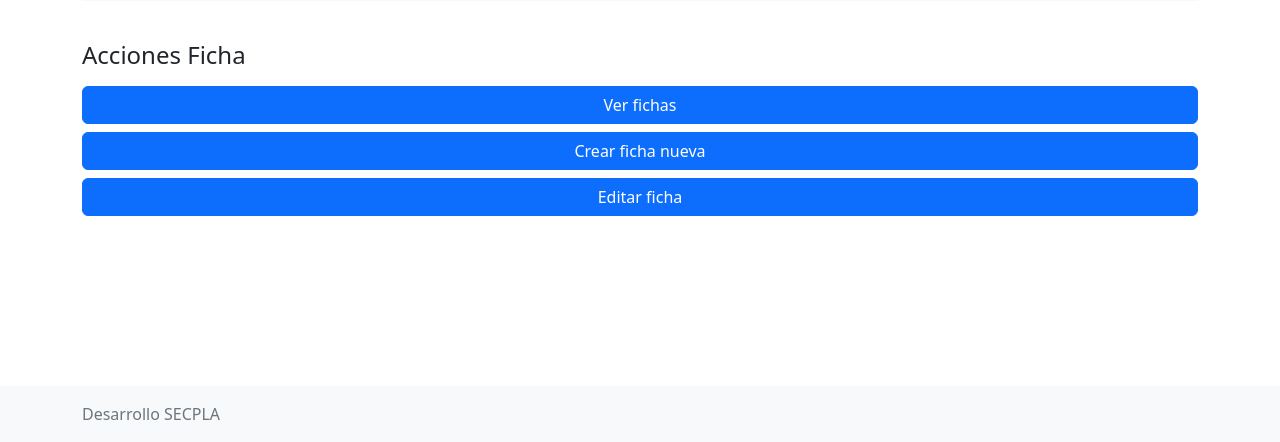
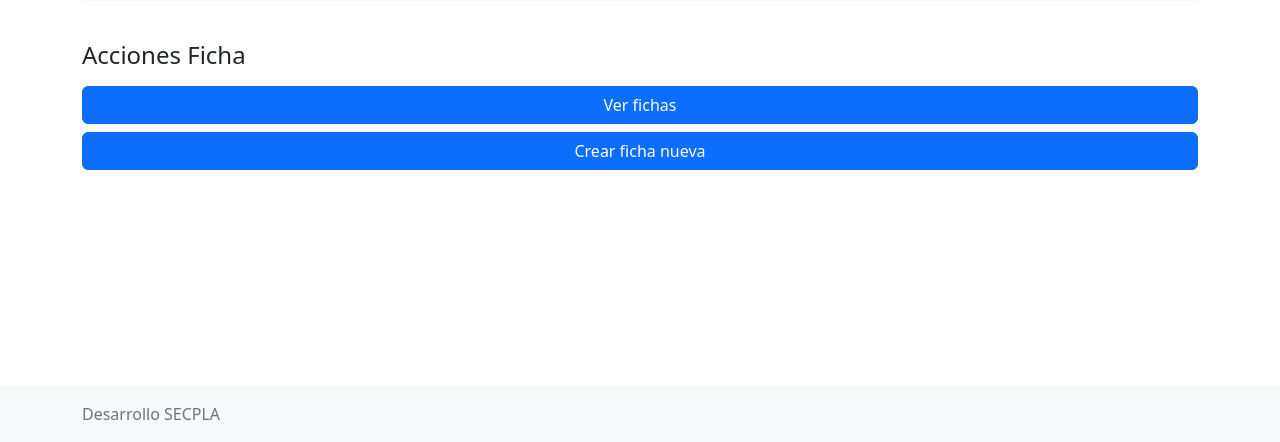
Before and after one commit to ezequiellagos/munivalpo_ficha, a Django app: page / in a window 1280 px wide. Shown: the part 358-800 px from the top of the page. Run offline with Django 3.2, Linux system fonts and the light colour scheme; the visitor is signed in with stand-in values (Sample User, id 1); some libraries are stand-ins or nearby versions.

Commit message:
Update home.html

```diff
--- a/core/templates/core/home.html
+++ b/core/templates/core/home.html
@@ -21,7 +21,6 @@
             <div class="d-grid gap-2">
                 <a href="{% url 'ver_fichas' %}" target="_self"class="btn btn-primary" type="button">Ver fichas</a>
                 <a href="{% url 'crear_ficha' %}" target="_self"class="btn btn-primary" type="button">Crear ficha nueva</a>
-                <a href="{% url 'editar_ficha' 0 %}" target="_self"class="btn btn-primary" type="button">Editar ficha</a>
             </div>
         </div>
     </div>
```
